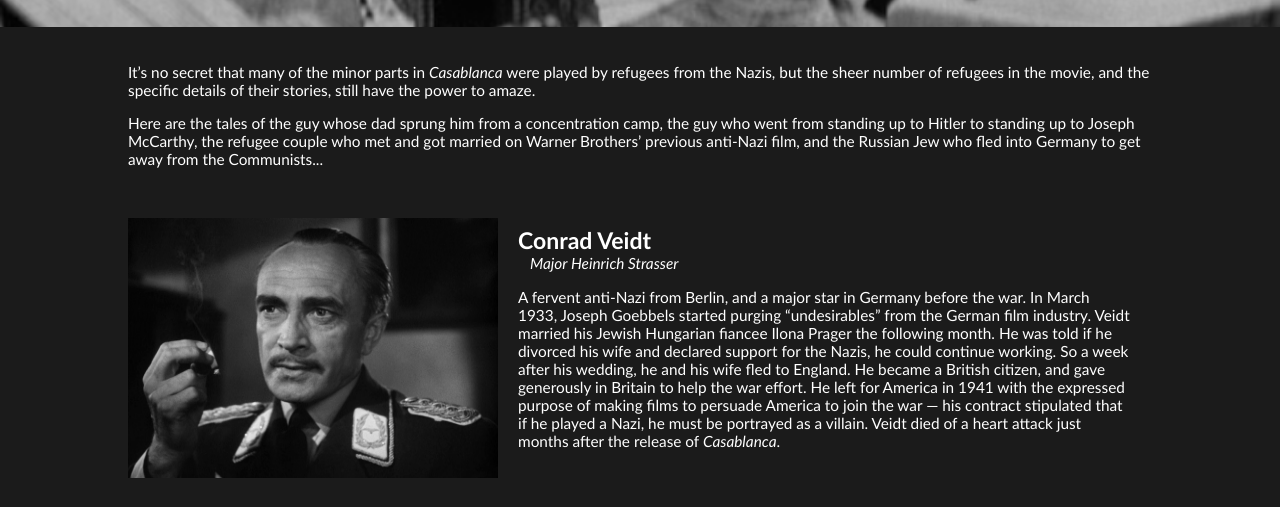
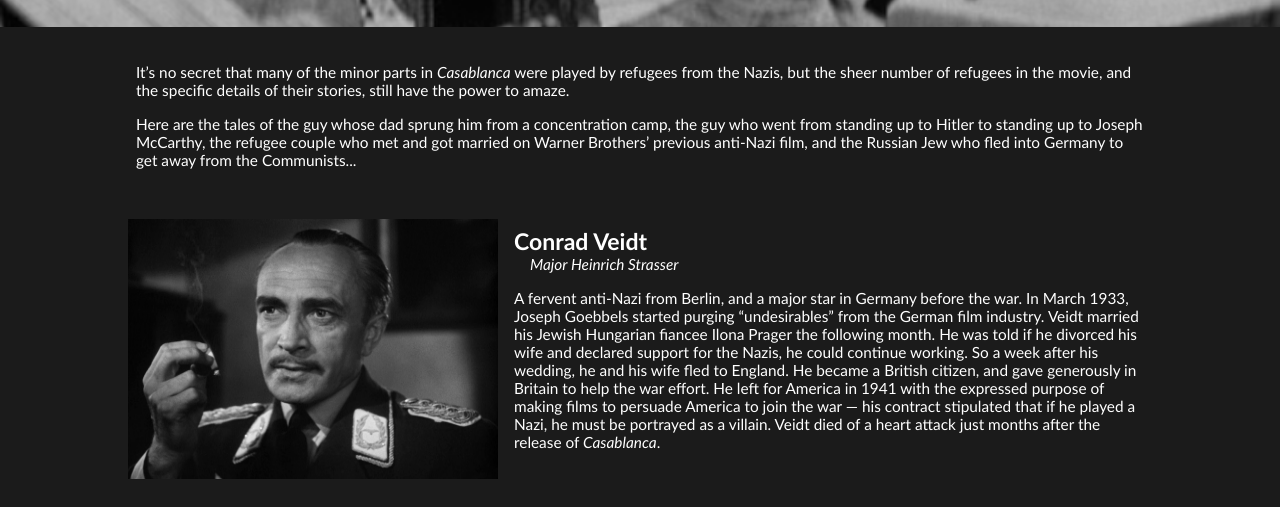
Before and after one commit to brian-m-davies/brian-m-davies.github.io, a plain HTML site: page casablanca/index.html in a window 1280 px wide. Shown: the part 293-800 px from the top of the page. Drawn offline with Linux system fonts and the light colour scheme; a web font is replaced by a local one.

Commit message:
Fixed margins for narrow screens

```diff
--- a/casablanca/index.html
+++ b/casablanca/index.html
@@ -17,18 +17,18 @@ div.content { max-width: 1024px; margin-left: auto; margin-right: auto; font-siz
 
 
 div.row { display: flex; margin: 50px 0px; }
-div.row img { padding-right: 16px; }
+div.row img { padding-right: 8px; }
 
-div.row h2 { margin: 8px 0px 0px 4px; }
-div.row h3 { font-style: italic; font-weight: 300; font-size: 1em; margin: 0px 16px; }
-div.row p { font-weight: 400; font-size: 1em; margin: 16px 4px; padding-right: 16px; }
+div.row h2 { margin: 8px; margin-bottom: 0px; }
+div.row h3 { font-style: italic; font-weight: 300; font-size: 1em; margin: 0px 24px; }
+div.row p { font-weight: 400; font-size: 1em; }
 
 img { width: 370px; height: 260px; }
 
 a { color: white; text-decoration: none; }
 a:hover { text-decoration: underline; }
 
-p { margin-top: 16px; }
+p { margin: 16px 8px; }
 
 </style>
 </head>
@@ -71,7 +71,7 @@ p { margin-top: 16px; }
 
 <div class="content">
 
-<p>It&rsquo;s no secret that many of the minor parts in <i>Casablanca</i> were played by refugees from the Nazis, but the sheer number of refugees in the movie, and the specific details of their stories, still have the power to amaze.</p
+<p>It&rsquo;s no secret that many of the minor parts in <i>Casablanca</i> were played by refugees from the Nazis, but the sheer number of refugees in the movie, and the specific details of their stories, still have the power to amaze.</p>
 
 <p>Here are the tales of the guy whose dad sprung him from a concentration camp, the guy who went from standing up to Hitler to standing up to Joseph McCarthy, the refugee couple who met and got married on Warner Brothers&rsquo; previous anti-Nazi film, and the Russian Jew who fled into Germany to get away from the Communists...</p>
 
```
